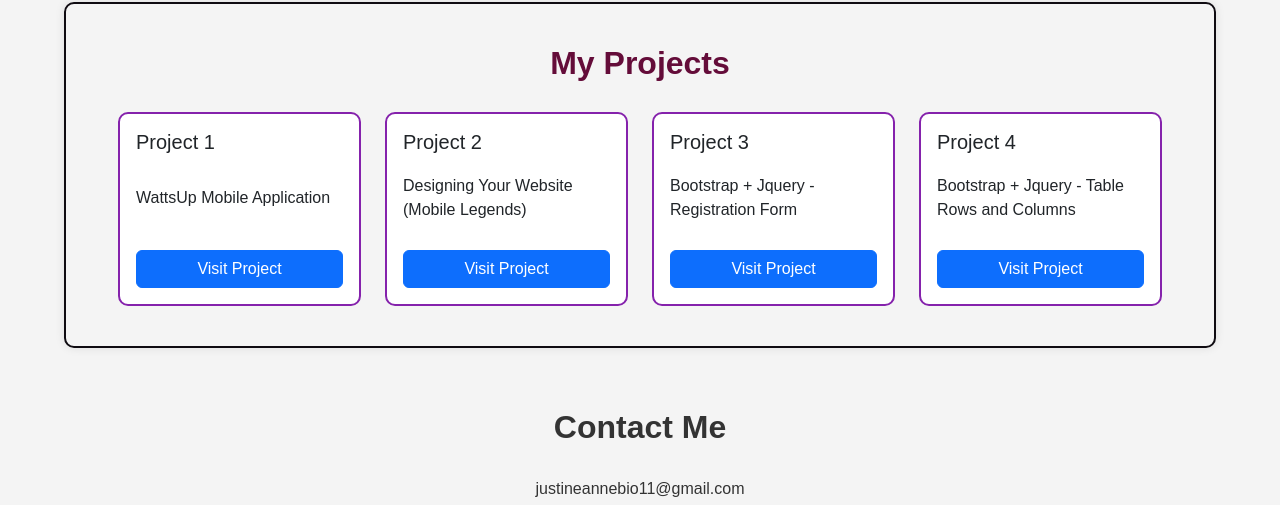
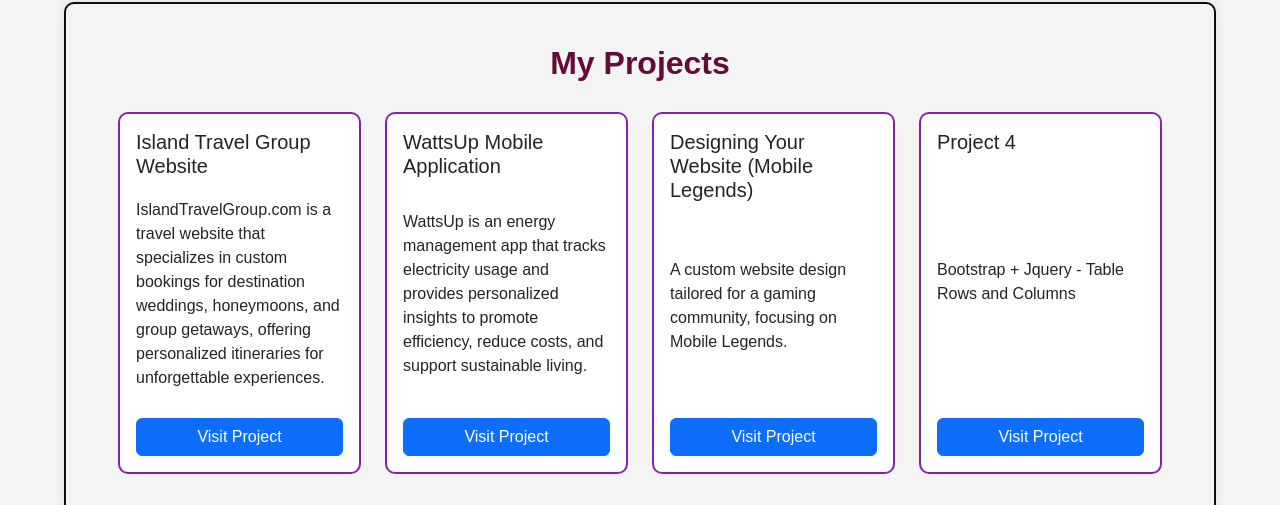
Before and after one commit to juxt33n/juxt33n.github.io, a plain HTML site: page index.html in a window 1280 px wide. Shown: the part 1134-1639 px from the top of the page. Drawn offline with nearby package versions, Linux system fonts and the light colour scheme; a script that the page names is missing.

Commit message:
Update index.html
added itg website to the commit

```diff
--- a/index.html
+++ b/index.html
@@ -242,10 +242,10 @@
             <div class="card mb-4 h-100">
               <div class="card-body d-flex flex-column justify-content-between">
 
-                <h5 class="card-title">Project 1</h5>
-                <p class="card-text">WattsUp Mobile Application</p>
+                <h5 class="card-title">Island Travel Group Website</h5>
+                <p class="card-text">IslandTravelGroup.com is a travel website that specializes in custom bookings for destination weddings, honeymoons, and group getaways, offering personalized itineraries for unforgettable experiences.</p>
                 <a
-                  href="https://drive.google.com/drive/folders/1sVi19m_OFEv-vVKcrYnANaUpCQ0j_ZQ0?usp=drive_link"
+                  href="https://islandtravelgroup.com/home"
                   class="btn btn-primary"
                   target="_blank"
                   >Visit Project</a
@@ -258,12 +258,12 @@
             <div class="card mb-4 h-100">
               <div class="card-body d-flex flex-column justify-content-between">
 
-                <h5 class="card-title">Project 2</h5>
+                <h5 class="card-title">WattsUp Mobile Application</h5>
                 <p class="card-text">
-                  Designing Your Website (Mobile Legends)
+                  WattsUp is an energy management app that tracks electricity usage and provides personalized insights to promote efficiency, reduce costs, and support sustainable living.
                 </p>
                 <a
-                  href="ml/index.html"
+                  href="https://drive.google.com/drive/folders/1sVi19m_OFEv-vVKcrYnANaUpCQ0j_ZQ0?usp=drive_link"
                   class="btn btn-primary"
                   target="_blank"
                   >Visit Project</a
@@ -275,10 +275,10 @@
             <div class="card mb-4 h-100">
               <div class="card-body d-flex flex-column justify-content-between">
 
-                <h5 class="card-title">Project 3</h5>
-                <p class="card-text">Bootstrap + Jquery - Registration Form</p>
+                <h5 class="card-title">Designing Your Website (Mobile Legends)</h5>
+                <p class="card-text">A custom website design tailored for a gaming community, focusing on Mobile Legends.</p>
                 <a
-                  href="3s_CIT14_BootStrap-JavaScript-Activity-2.html"
+                  href="ml/index.html"
                   class="btn btn-primary"
                   target="_blank"
                   >Visit Project</a
```
